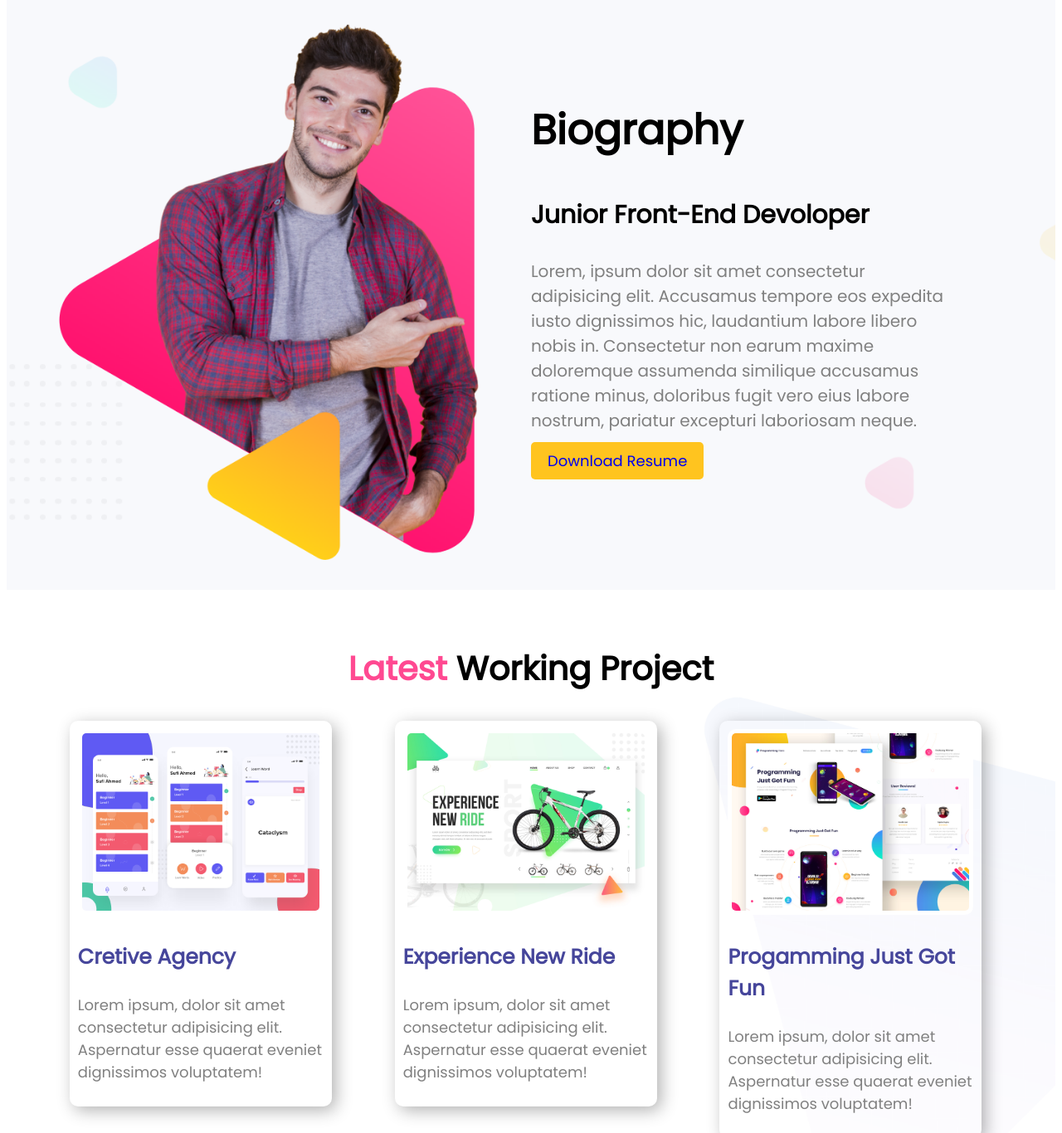
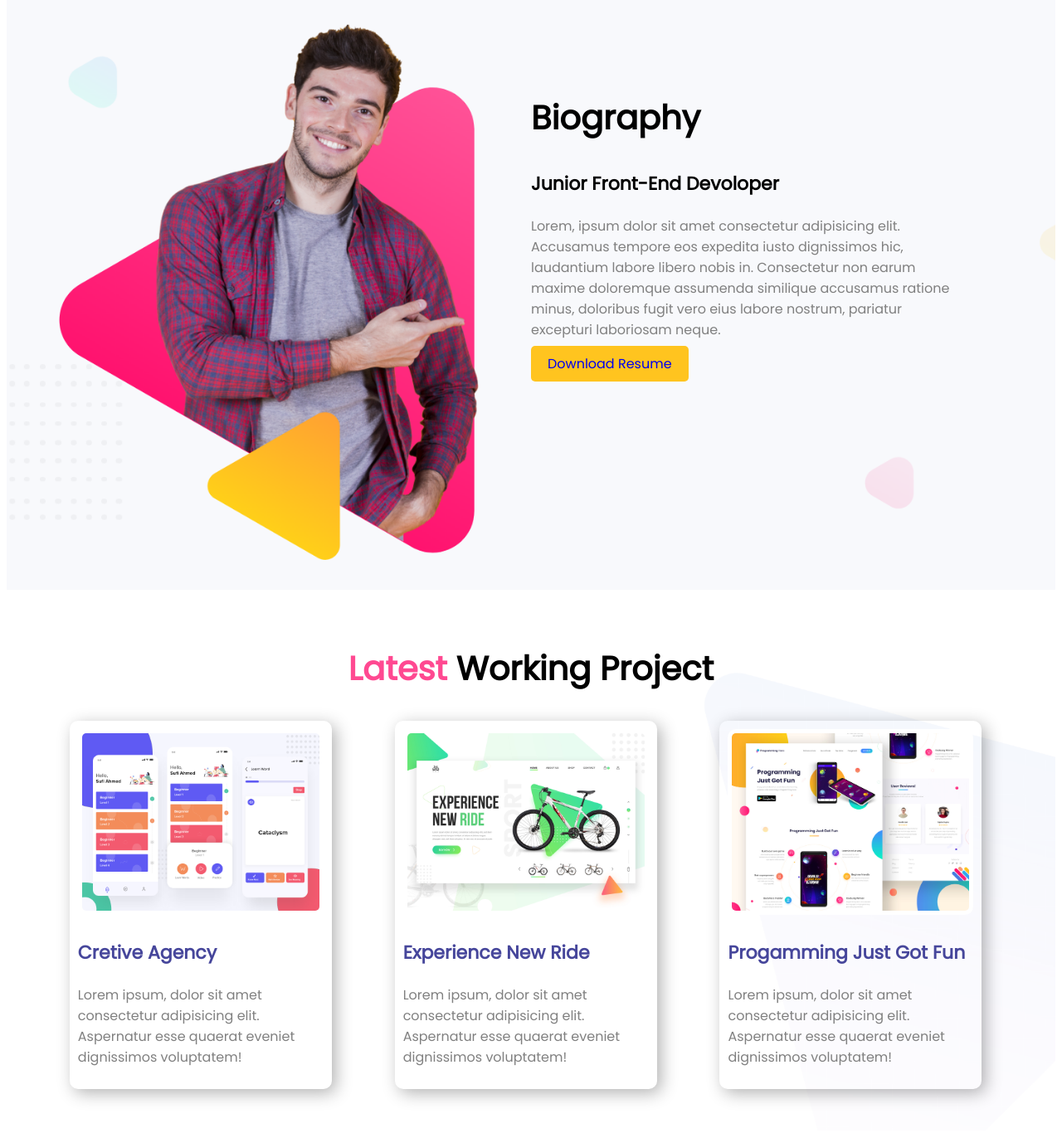
Before and after one commit to jonytalukdar/my-portfolio, a plain HTML site: page index.html in a window 1280 px wide. Shown: the part 660-2026 px from the top of the page at 83% size. Drawn offline with Linux system fonts and the light colour scheme.

Commit message:
added some style in css file

```diff
--- a/style.css
+++ b/style.css
@@ -21,7 +21,7 @@ section {
   margin: 0;
 }
 #banner p {
-  font-size: 20px;
+  font-size: 16px;
   color: gray;
 }
 
@@ -49,14 +49,14 @@ img {
 }
 
 #biography h2 {
-  font-size: 50px;
+  font-size: 40px;
 }
 #biography h3 {
-  font-size: 30px;
+  font-size: 22px;
 }
 
 #biography p {
-  font-size: 20px;
+  font-size: 16px;
   color: gray;
 }
 
@@ -79,7 +79,7 @@ img {
   background: linear-gradient(#ffc41f, #ffc41f);
   padding: 10px 20px;
   border-radius: 5px;
-  font-size: 18px;
+  font-size: 16px;
   margin-right: 10px;
 }
 
@@ -117,13 +117,13 @@ img {
 }
 
 .third-width h3 {
-  font-size: 25px;
+  font-size: 22px;
   text-transform: capitalize;
   color: #46469b;
 }
 
 .third-width p {
-  font-size: 18px;
+  font-size: 16px;
   color: gray;
 }
 
```
